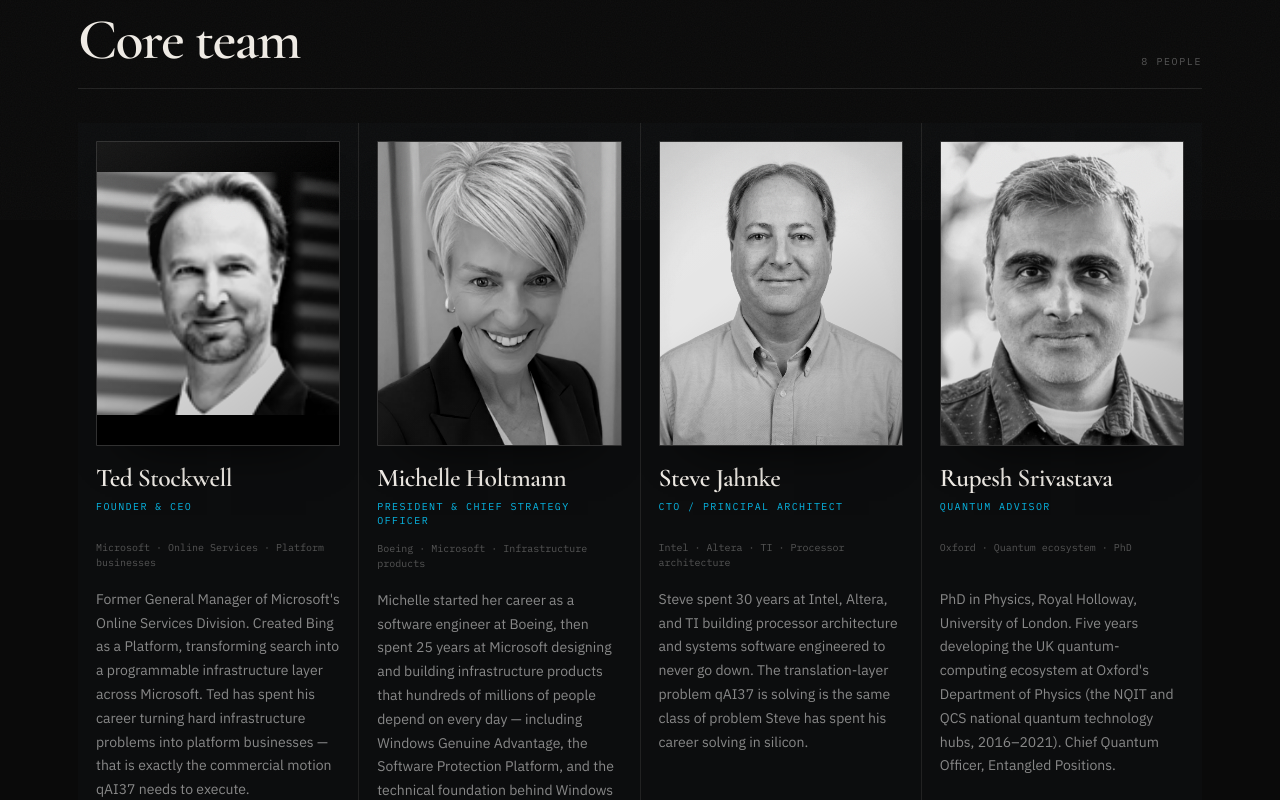
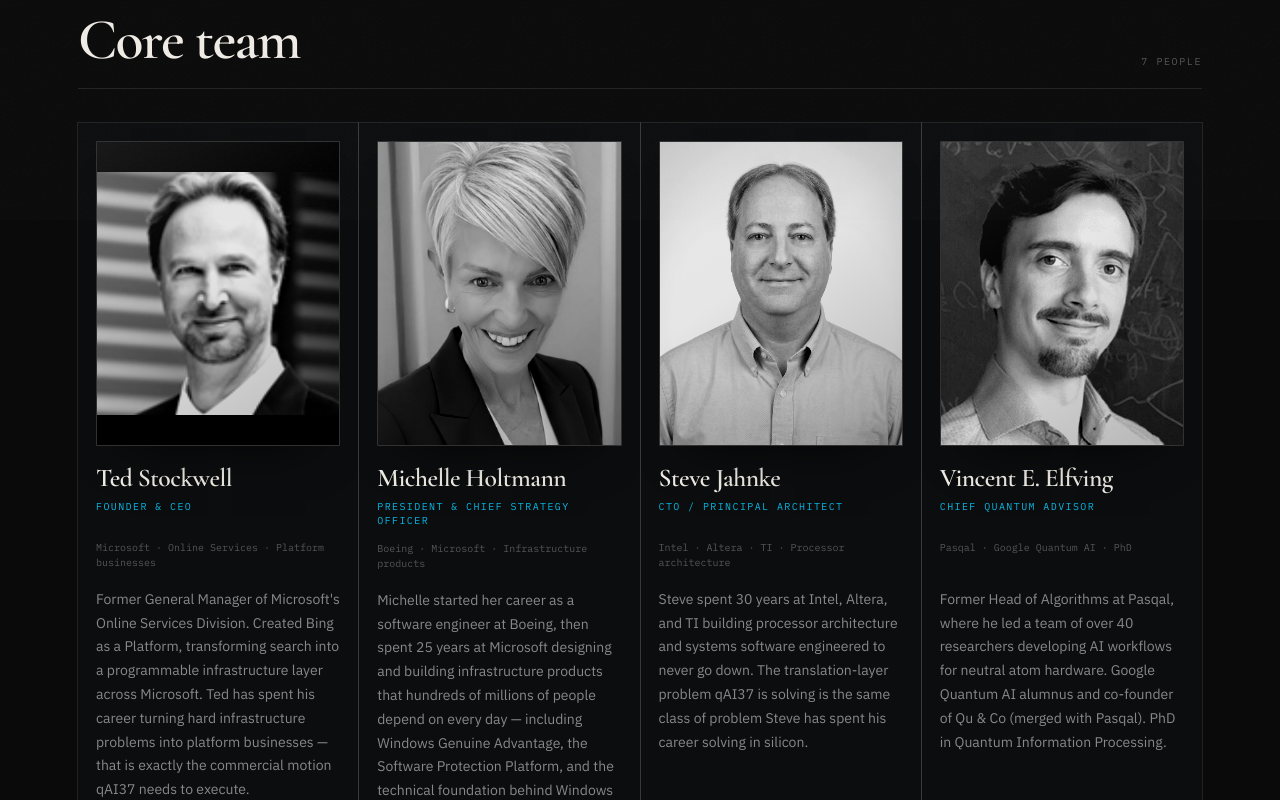
Before and after one commit to lizzierunner/qai37-site, a Next.js app: page /team in a window 1280 px wide. Shown: the part 580-1380 px from the top of the page. Built offline with nearby package versions, Linux system fonts and the light colour scheme.

Commit message:
Remove Rupesh Srivastava and Gregor Barry from team page; fix empty grid cell styling

```diff
--- a/app/globals.css
+++ b/app/globals.css
@@ -215,8 +215,8 @@ footer{border-top:1px solid var(--line);padding:56px 0 36px}
 .p-team2 .team-section-head{display:flex;align-items:flex-end;justify-content:space-between;gap:24px;margin-bottom:34px;border-bottom:1px solid var(--line);padding-bottom:18px}
 .p-team2 .team-section-label{font-family:var(--font-display);font-size:clamp(34px,4.5vw,58px);font-weight:600;letter-spacing:-.03em;line-height:1;color:var(--text)}
 .p-team2 .team-section-head p{font-family:var(--font-mono);font-size:10px;letter-spacing:.16em;text-transform:uppercase;color:var(--muted-2)}
-.p-team2 .team-card-grid{display:grid;grid-template-columns:repeat(4,minmax(0,1fr));gap:1px;background:var(--line)}
-.p-team2 .team-card{position:relative;min-width:0;background:#0c0d0e;padding:18px 18px 22px;overflow:hidden;transition:background .3s ease,transform .3s cubic-bezier(.22,1,.36,1)}
+.p-team2 .team-card-grid{display:grid;grid-template-columns:repeat(4,minmax(0,1fr));gap:1px;background:transparent}
+.p-team2 .team-card{position:relative;min-width:0;background:#0c0d0e;padding:18px 18px 22px;overflow:hidden;box-shadow:0 0 0 1px var(--line);transition:background .3s ease,transform .3s cubic-bezier(.22,1,.36,1)}
 .p-team2 .team-card:after{content:"";position:absolute;left:18px;right:18px;top:18px;height:2px;background:var(--cyan);transform:scaleX(0);transform-origin:left;transition:transform .35s cubic-bezier(.22,1,.36,1)}
 .p-team2 .team-card:hover{background:#101315;transform:translateY(-2px)}
 .p-team2 .team-card:hover:after{transform:scaleX(1)}
--- a/app/team/page.tsx
+++ b/app/team/page.tsx
@@ -46,14 +46,6 @@ const TEAM: Member[] = [
     signal: "Intel · Altera · TI · Processor architecture",
   },
   {
-    name: "Rupesh Srivastava",
-    role: "Quantum Advisor",
-    initials: "RS",
-    img: `${BASE_PATH}/images/team/rupesh-srivastava.jpg`,
-    bio: "PhD in Physics, Royal Holloway, University of London. Five years developing the UK quantum-computing ecosystem at Oxford's Department of Physics (the NQIT and QCS national quantum technology hubs, 2016–2021). Chief Quantum Officer, Entangled Positions.",
-    signal: "Oxford · Quantum ecosystem · PhD",
-  },
-  {
     name: "Vincent E. Elfving",
     role: "Chief Quantum Advisor",
     initials: "VE",
@@ -97,13 +89,6 @@ type ExtendedMember = {
 };
 
 const EXTENDED_TEAM: ExtendedMember[] = [
-  {
-    name: "Gregor Barry",
-    role: "Advisor",
-    initials: "GB",
-    img: `${BASE_PATH}/images/team/gregor-barry.jpg`,
-    bio: "Managing Director, Accenture, Toronto — twelve years in enterprise relationships with Fortune 500 clients.",
-  },
   {
     name: "Richard Wood",
     role: "Advisor",
--- a/components/CommandPalette.tsx
+++ b/components/CommandPalette.tsx
@@ -29,8 +29,6 @@ const ITEMS: SearchItem[] = [
   { id: "team-vincent", category: "Team Member", title: "Vincent E. Elfving", subtitle: "Chief Quantum Advisor · Former Head of Algorithms Pasqal", url: "/team" },
   { id: "team-rick", category: "Team Member", title: "Rick Jahnke", subtitle: "Principal Engineer · 30+ years embedded systems", url: "/team" },
   { id: "team-ruben", category: "Team Member", title: "Ruben Marroquin", subtitle: "Senior Engineer · FPGA & Embedded Systems", url: "/team" },
-  { id: "team-rupesh", category: "Team Member", title: "Rupesh Srivastava", subtitle: "Quantum Advisor · Oxford Quantum Ecosystem", url: "/team" },
-  { id: "team-gregor", category: "Team Member", title: "Gregor Barry", subtitle: "Advisor · Managing Director, Accenture", url: "/team" },
 
   // Dynamic news
   ...NEWS.map((n, i) => ({
```
